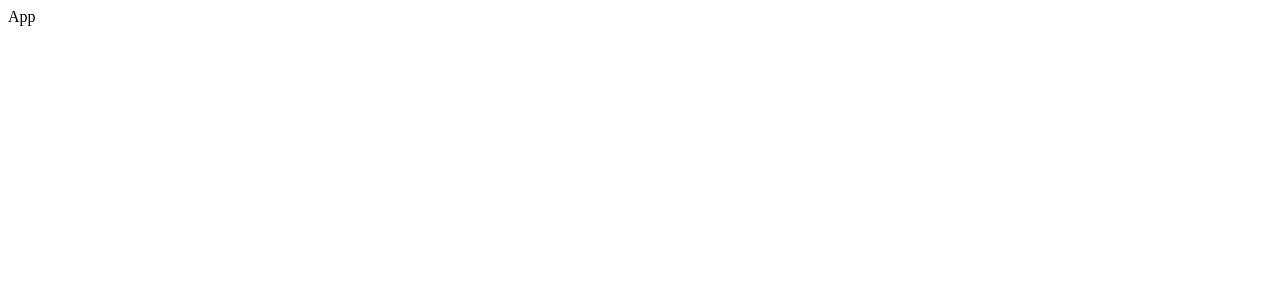
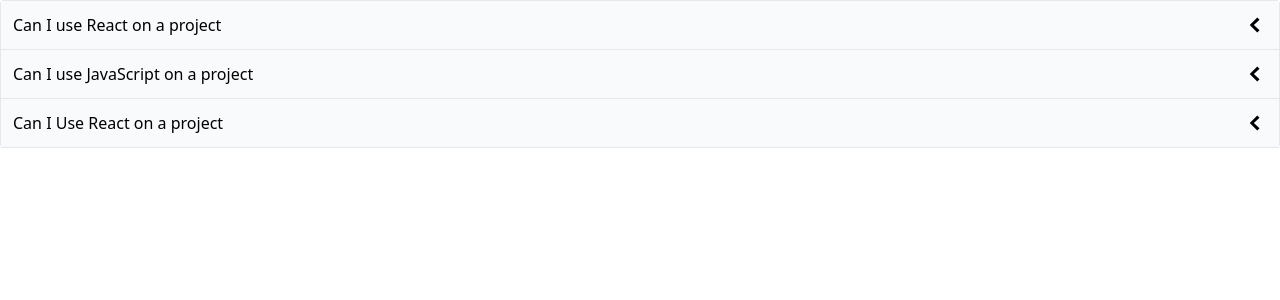
Before and after one commit to EugeneKle/comps, a React (Create React App) app: page / in a window 1280 px wide. Shown: the top 300 px of the page. Built offline with nearby package versions, Linux system fonts and the light colour scheme.

Commit message:
new components Button and Accordion

```diff
--- a/package.json
+++ b/package.json
@@ -6,8 +6,11 @@
     "@testing-library/jest-dom": "^5.16.5",
     "@testing-library/react": "^13.4.0",
     "@testing-library/user-event": "^13.5.0",
+    "classnames": "^2.3.2",
+    "prop-types": "^15.8.1",
     "react": "^18.2.0",
     "react-dom": "^18.2.0",
+    "react-icons": "^4.7.1",
     "react-scripts": "5.0.1",
     "web-vitals": "^2.1.4"
   },
@@ -34,5 +37,8 @@
       "last 1 firefox version",
       "last 1 safari version"
     ]
+  },
+  "devDependencies": {
+    "tailwindcss": "^3.2.4"
   }
 }
--- a/src/App.js
+++ b/src/App.js
@@ -1,5 +1,32 @@
+import ButtonPage from "./pages/ButtonPage";
+import Accordion from "./cmoponents/Accordion";
+
 function App() {
-  return <div>App</div>;
+  const items = [
+    {
+      id: "sasd",
+      label: "Can I use React on a project",
+      content:
+        "You can use React on any project you want. You can use React on any project you want. You can use React on any project you want. You can use React on any project you want.",
+    },
+    {
+      id: "safdv",
+      label: "Can I use JavaScript on a project",
+      content:
+        "You can use React on any project you want. You can use React on any project you want. You can use React on any project you want. You can use React on any project you want.",
+    },
+    {
+      id: "amaks",
+      label: "Can I Use React on a project",
+      content:
+        "You can use React on any project you want. You can use React on any project you want. You can use React on any project you want. You can use React on any project you want.",
+    },
+  ];
+  return (
+    <div>
+      <Accordion items={items} />
+    </div>
+  );
 }
 
 export default App;
--- /dev/null
+++ b/src/cmoponents/Accordion.js
@@ -0,0 +1,38 @@
+import { useState } from "react";
+import { GoChevronDown, GoChevronLeft } from "react-icons/go";
+
+function Accordion({ items }) {
+  const [expandedIndex, setExpandedIndex] = useState(-1);
+
+  const handleClick = (nextIndex) => {
+    setExpandedIndex((currentExpandedIndex) => {
+      if (currentExpandedIndex === nextIndex) return -1;
+      else return nextIndex;
+    });
+  };
+
+  const renderedItems = items.map((item, index) => {
+    const isExpended = index === expandedIndex;
+    const icon = (
+      <span className="text-2xl">
+        {isExpended ? <GoChevronDown /> : <GoChevronLeft />}
+      </span>
+    );
+
+    return (
+      <div key={item.id}>
+        <h3
+          className="flex justify-between p-3 bg-gray-50 border-b items-center cursor-pointer"
+          onClick={() => handleClick(index)}
+        >
+          {item.label}
+          {icon}
+        </h3>
+        {isExpended && <div className="border-b p-5">{item.content}</div>}
+      </div>
+    );
+  });
+  return <div className="border-x border-t rounded">{renderedItems}</div>;
+}
+
+export default Accordion;
--- /dev/null
+++ b/src/cmoponents/Button.js
@@ -0,0 +1,58 @@
+import className from "classnames";
+
+function Button({
+  children,
+  primary,
+  secondary,
+  success,
+  warning,
+  danger,
+  outline,
+  rounded,
+  ...rest
+}) {
+  const classes = className(
+    rest.className,
+    "flex items-center px-3 py-1.5 border",
+    {
+      "border-blue-500 bg-blue-500 text-white": primary,
+      "border-gray-900 bg-gray-900 text-white": secondary,
+      "border-green-500 bg-green-500 text-white": success,
+      "border-yellow-400 bg-yellow-400 text-white": warning,
+      "border-red-500 bg-red-500 text-white": danger,
+      "rounded-full": rounded,
+      "bg-white": outline,
+      "text-blue-500": outline && primary,
+      "text-gray-900": outline && secondary,
+      "text-green-500": outline && success,
+      "text-yellow-400": outline && warning,
+      "text-red-500": outline && danger,
+    }
+  );
+
+  return (
+    <button {...rest} className={classes}>
+      {children}
+    </button>
+  );
+}
+
+// Optional
+Button.propTypes = {
+  checkVariationValue: ({ primary, secondary, success, warning, danger }) => {
+    const count =
+      Number(!!primary) +
+      Number(!!secondary) +
+      Number(!!warning) +
+      Number(!!success) +
+      Number(!!danger);
+
+    if (count > 1) {
+      return new Error(
+        "Only one of primary, secondary, success, warning, danger  can be true!"
+      );
+    }
+  },
+};
+
+export default Button;
--- /dev/null
+++ b/src/index.css
@@ -0,0 +1,8 @@
+@tailwind base;
+@tailwind components;
+@tailwind utilities;
+
+
+button > svg {
+   margin-right: 0.3rem;
+}
--- a/src/index.js
+++ b/src/index.js
@@ -1,3 +1,4 @@
+import "./index.css";
 import React from "react";
 import ReactDOM from "react-dom/client";
 import App from "./App";
--- /dev/null
+++ b/src/pages/ButtonPage.js
@@ -0,0 +1,39 @@
+import { GoBell, GoCloudUpload, GoDatabase } from "react-icons/go";
+import Button from "../cmoponents/Button";
+
+function ButtonPage() {
+  return (
+    <div>
+      <div>
+        <Button secondary outline rounded className={"mb-5"}>
+          <GoBell />
+          Click me!
+        </Button>
+      </div>
+      <div>
+        <Button danger outline rounded>
+          <GoCloudUpload />
+          Buy noew!
+        </Button>
+      </div>
+      <div>
+        <Button warning rounded>
+          <GoDatabase />
+          Subscrube
+        </Button>
+      </div>
+      <div>
+        <Button primary outline>
+          Follow me
+        </Button>
+      </div>
+      <div>
+        <Button success rounded>
+          Success button
+        </Button>
+      </div>
+    </div>
+  );
+}
+
+export default ButtonPage;
--- /dev/null
+++ b/tailwind.config.js
@@ -0,0 +1,9 @@
+/** @type {import('tailwindcss').Config} */
+module.exports = {
+  content: ["./src/**/*.{js,jsx,ts,tsx}"],
+
+  theme: {
+    extend: {},
+  },
+  plugins: [],
+};
```
Also changed, not shown: 1 other file (tests, documents, lock files or other folders).
